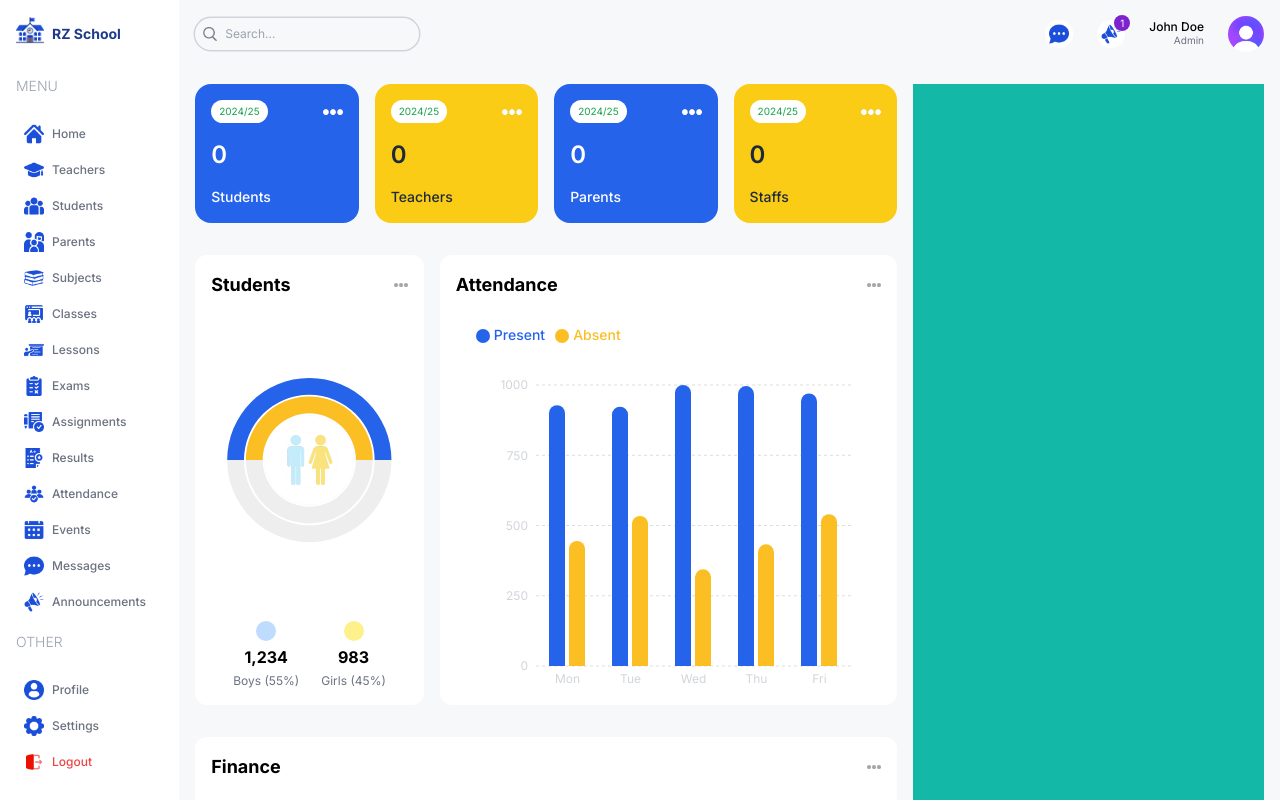
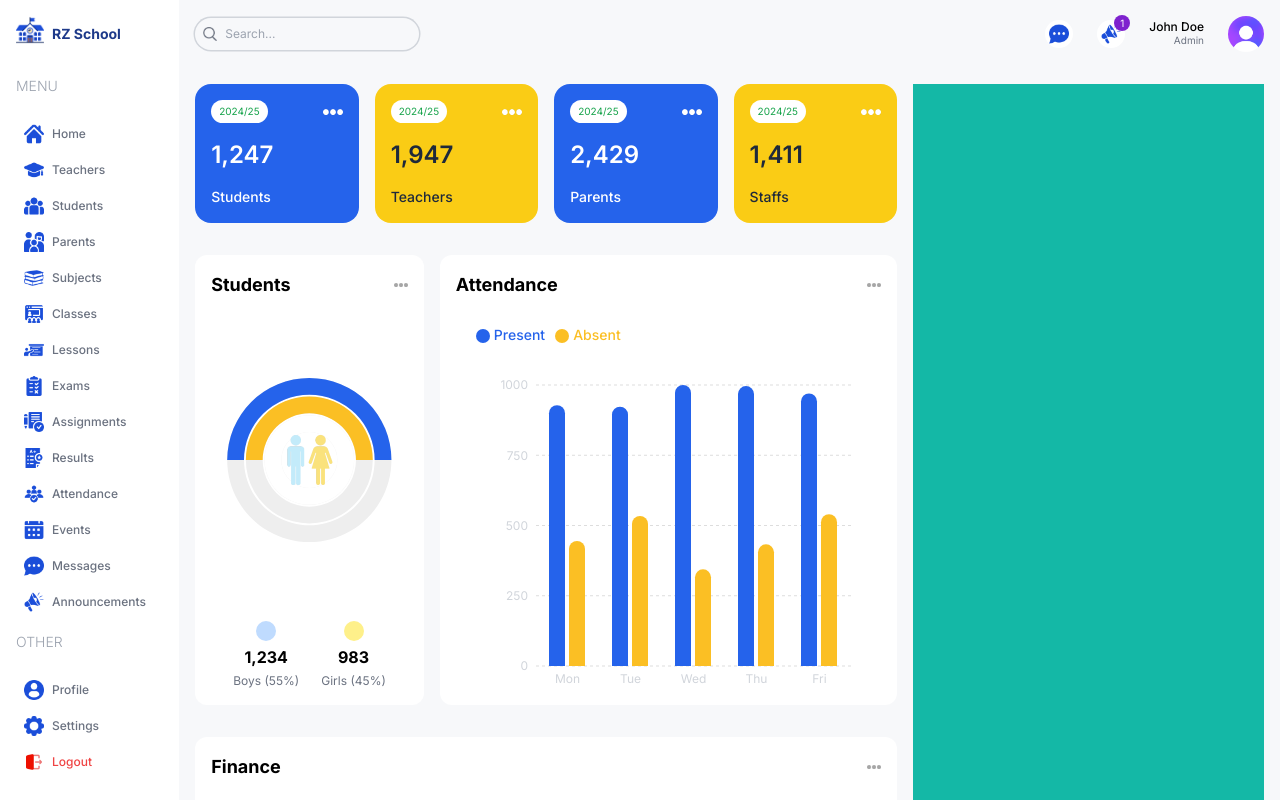
Before and after one commit to rfahlevi/next-school, a Next.js app: page /admin in a window 1280 px wide. Built offline with nearby package versions, Linux system fonts and the light colour scheme.

Commit message:
fix: add count up delay={0}

```diff
--- a/src/components/UserCard.tsx
+++ b/src/components/UserCard.tsx
@@ -13,11 +13,10 @@ export const UserCard = ({ type }: { type: String }) => (
     </div>
     <CountUp start={0} end={Math.floor(Math.random() * (3000 - 1000 + 1)) + 1000}
       duration={3}
+      delay={0}
       useEasing={true}
     >
-      {({ countUpRef }) => (
-        <h1 className="text-2xl font-semibold my-4"><span ref={countUpRef} /></h1>
-      )}
+      {({ countUpRef }) => <h1 className="text-2xl font-semibold my-4"><span ref={countUpRef} /></h1>}
     </CountUp>
     <h2 className="capitalize text-sm font-medium ">{type}s</h2>
   </div>
```
